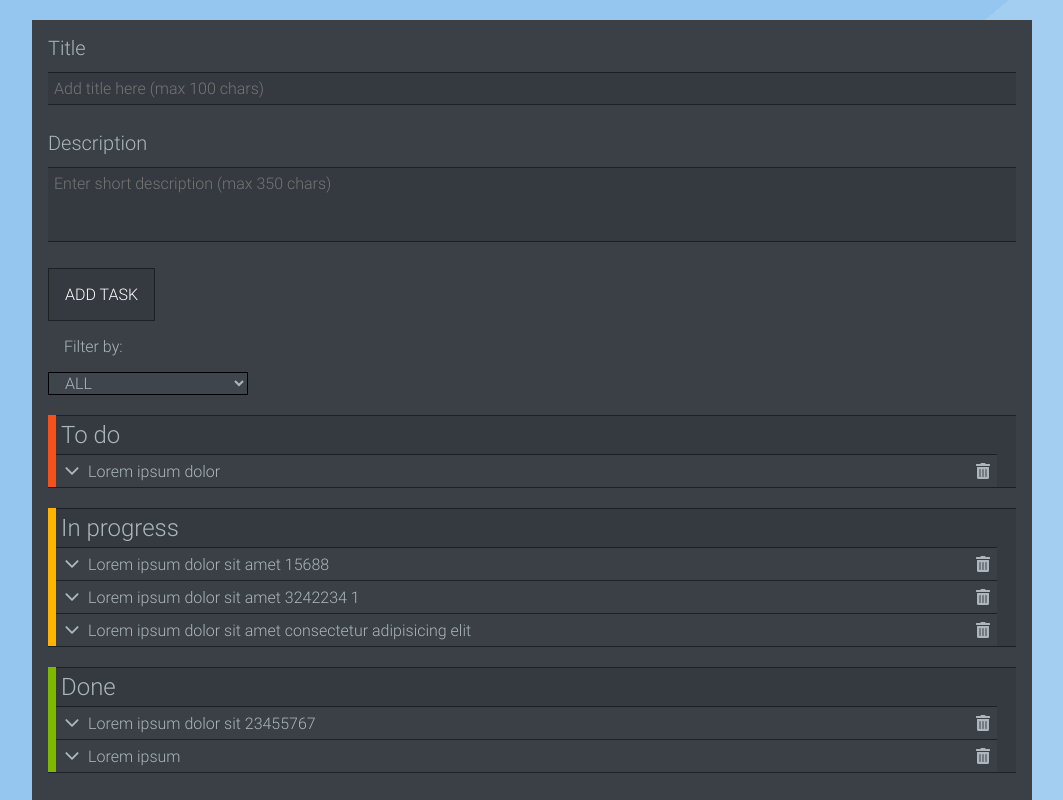
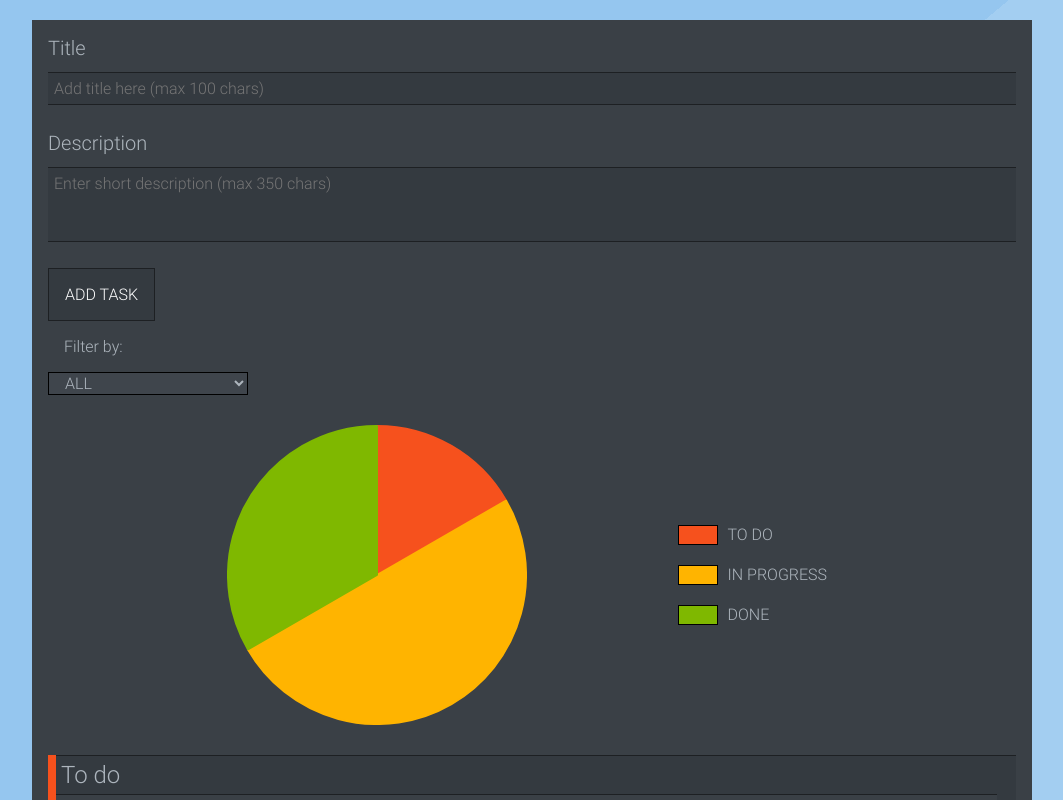
Before and after one commit to krzysztofkot/toDoApp, a React (Create React App) app: page / in a window 1280 px wide. Shown: the top 800 px of the page, without its empty margins (108-1171 px from the left). Built offline with nearby package versions, Linux system fonts and the light colour scheme.

Commit message:
Add Chart component

```diff
--- a/package.json
+++ b/package.json
@@ -6,8 +6,11 @@
     "@testing-library/jest-dom": "^5.16.1",
     "@testing-library/react": "^12.1.2",
     "@testing-library/user-event": "^13.5.0",
+    "chart.js": "^3.7.0",
     "react": "^17.0.2",
+    "react-chartjs-2": "^4.0.0",
     "react-dom": "^17.0.2",
+    "react-icons": "^4.3.1",
     "react-scripts": "5.0.0",
     "styled-components": "^5.3.3",
     "web-vitals": "^2.1.2"
--- a/src/App.js
+++ b/src/App.js
@@ -1,10 +1,9 @@
 import { useState } from "react";
 import { ThemeProvider } from "styled-components";
 import GlobalStyles from "./UI/Global";
-import Container from "./UI/Container";
+import Wrapper from "./UI/Wrapper";
 import TaskForm from "./components/NewTask/Forms/TaskForm";
-import ListsContainer from "./components/Lists/ListsContainer";
-import Filter from "./components/Filter/Filter";
+import Container from "./components/Lists/Container";
 import Placeholder from "./UI/Placeholder";
 
 const theme = {
@@ -127,7 +126,7 @@ function App() {
     allTasks.done.tasks.length > 0
   ) {
     content = (
-      <ListsContainer allTasks={allTasks} onDeleteTask={deleteTaskHandler} />
+      <Container allTasks={allTasks} onDeleteTask={deleteTaskHandler} />
     );
   } else {
     content = <Placeholder>Please add first task</Placeholder>;
@@ -136,10 +135,10 @@ function App() {
   return (
     <ThemeProvider theme={theme}>
       <GlobalStyles />
-      <Container>
+      <Wrapper>
         <TaskForm onAddTask={addTaskHandler} />
         {content}
-      </Container>
+      </Wrapper>
     </ThemeProvider>
   );
 }
--- a/src/UI/Button.js
+++ b/src/UI/Button.js
@@ -11,10 +11,10 @@ const Button = styled.button`
     cursor: pointer;
     font-family: inherit;
     transition: all 0.3s;
-    width: 100%;
 
-    @media (min-width: ${({ theme }) => theme.media.tablet}) {
-      width: auto;
+    width: auto;
+    @media (max-width: ${({ theme }) => theme.media.tablet}) {
+      width: 100%;
     }
   }
 
--- a/src/UI/Container.js
+++ b/src/UI/Wrapper.js
@@ -1,6 +1,6 @@
 import styled from "styled-components";
 
-const Container = styled.div`
+const Wrapper = styled.div`
    {
     background-color: ${({ theme }) => theme.colors.colorPrimary};
     max-width: 1000px;
@@ -15,4 +15,4 @@ const Container = styled.div`
   }
 `;
 
-export default Container;
+export default Wrapper;
--- /dev/null
+++ b/src/components/Chart/Chart.js
@@ -0,0 +1,78 @@
+import { Chart as ChartJS, ArcElement, defaults, Tooltip } from "chart.js";
+import { Pie } from "react-chartjs-2";
+import { withTheme } from "styled-components";
+import ChartContainer from "./ChartContainer";
+import ChartLegend from "./ChartLegend";
+
+ChartJS.register(ArcElement, Tooltip);
+
+const Chart = ({ allTasks, theme, filter }) => {
+  let arrData = [];
+  let labels = [];
+  let data = [];
+  let backgroundColor;
+
+  if (filter === "all") {
+    for (const data in allTasks) {
+      arrData.push({ ...allTasks[data] });
+    }
+    labels = arrData.map(item => item.title);
+    data = arrData.map(item => item.tasks.length);
+    backgroundColor = arrData.map(item => {
+      return theme.colors[item.id];
+    });
+  } else {
+    const tasksCountHelper = [];
+
+    for (const data in allTasks) {
+      tasksCountHelper.push({ ...allTasks[data] });
+    }
+    const taskSum = tasksCountHelper.reduce(
+      (curr, next) => curr + next.tasks.length,
+      0
+    );
+
+    arrData = [allTasks[filter]];
+
+    backgroundColor = [theme.colors[arrData[0].id], "grey"];
+
+    const currTasksLength = arrData[0].tasks.length;
+
+    labels.push(allTasks[filter].title, "rest tasks");
+    data.push(currTasksLength, taskSum - currTasksLength);
+    console.log(data);
+    console.log(labels);
+  }
+  const borderColor = [...backgroundColor];
+
+  let legendData = backgroundColor.map((color, index) => {
+    return {
+      color: color,
+      label: labels[index],
+    };
+  });
+
+  defaults.font.size = 14;
+
+  const chartData = {
+    labels,
+    datasets: [
+      {
+        backgroundColor,
+        borderColor,
+        data,
+      },
+    ],
+  };
+
+  return (
+    <ChartContainer>
+      <div>
+        <Pie data={chartData} options={{ maintainAspectRatio: true }} />
+      </div>
+      <ChartLegend data={legendData} />
+    </ChartContainer>
+  );
+};
+
+export default withTheme(Chart);
--- /dev/null
+++ b/src/components/Chart/ChartContainer.js
@@ -0,0 +1,19 @@
+import styled from "styled-components";
+
+const ChartContainer = styled.div`
+   {
+    margin: 30px auto;
+    width: 90%;
+    display: flex;
+    align-items: center;
+    justify-content: space-evenly;
+    height: 100%;
+    flex-direction: row;
+
+    @media (max-width: ${({ theme }) => theme.media.tablet}) {
+      flex-direction: column;
+    }
+  }
+`;
+
+export default ChartContainer;
--- /dev/null
+++ b/src/components/Chart/ChartLegend.js
@@ -0,0 +1,22 @@
+import { withTheme } from "styled-components";
+import ChartLegendItem from "./ChartLegendItem";
+import ChartLegendStyle from "./ChartLegendstyle";
+
+const ChartLegend = ({ data }) => {
+  const dataArr = [];
+
+  for (const el in data) {
+    dataArr.push(data[el]);
+  }
+  console.log(dataArr);
+
+  return (
+    <ChartLegendStyle>
+      {dataArr.map((el, index) => (
+        <ChartLegendItem title={el.label} color={el.color} key={index} />
+      ))}
+    </ChartLegendStyle>
+  );
+};
+
+export default withTheme(ChartLegend);
--- /dev/null
+++ b/src/components/Chart/ChartLegendItem.js
@@ -0,0 +1,12 @@
+import ChartLegendItemStyle from "./ChartLegendItemStyle";
+
+const ChartLegendItem = ({ title, color }) => {
+  return (
+    <ChartLegendItemStyle color={color}>
+      <span></span>
+      <p>{title}</p>
+    </ChartLegendItemStyle>
+  );
+};
+
+export default ChartLegendItem;
--- /dev/null
+++ b/src/components/Chart/ChartLegendItemStyle.js
@@ -0,0 +1,22 @@
+import styled from "styled-components";
+
+const ChartLegendItemStyle = styled.div`
+   {
+    display: flex;
+    margin: 10px;
+    @media (max-width: ${({ theme }) => theme.media.tablet}) {
+      margin: 20px 0;
+    }
+  }
+
+  & > span {
+    margin: 0 10px;
+    border: 1px solid black;
+    display: block;
+    width: 40px;
+    height: 20px;
+    background-color: ${props => props.color};
+  }
+`;
+
+export default ChartLegendItemStyle;
--- /dev/null
+++ b/src/components/Chart/ChartLegendstyle.js
@@ -0,0 +1,16 @@
+import styled from "styled-components";
+
+const ChartLegendStyle = styled.div`
+   {
+    display: flex;
+    flex-wrap: wrap;
+    justify-content: flex-start;
+    text-transform: uppercase;
+    flex-direction: column;
+    @media (max-width: ${({ theme }) => theme.media.tablet}) {
+      flex-direction: row;
+    }
+  }
+`;
+
+export default ChartLegendStyle;
--- a/src/components/Lists/ListsContainer.js
+++ b/src/components/Lists/Container.js
@@ -3,9 +3,10 @@ import { withTheme } from "styled-components";
 import TaskList from "../Tasks/TaskList";
 import ListWrapper from "./ListWrapper";
 import Filter from "../Filter/Filter";
+import Chart from "../Chart/Chart";
 import { useState } from "react";
 
-const ListsContainer = ({ allTasks, onDeleteTask, theme }) => {
+const Container = ({ allTasks, onDeleteTask, theme }) => {
   const [filterOption, setFilterOption] = useState("all");
   let tasksArr = [];
 
@@ -18,7 +19,6 @@ const ListsContainer = ({ allTasks, onDeleteTask, theme }) => {
   }
 
   const filterOptionsHandler = option => {
-    console.log(`Hello Im in list container ${option}`);
     setFilterOption(option);
   };
 
@@ -34,6 +34,7 @@ const ListsContainer = ({ allTasks, onDeleteTask, theme }) => {
   return (
     <div>
       <Filter allTasks={allTasks} onFilterOptions={filterOptionsHandler} />
+      <Chart allTasks={allTasks} filter={filterOption}></Chart>
       {tasksArr.map(el => {
         return (
           <ListWrapper bgc={theme.colors[el.id]} key={el.id}>
@@ -42,28 +43,7 @@ const ListsContainer = ({ allTasks, onDeleteTask, theme }) => {
           </ListWrapper>
         );
       })}
-      {/* <ListWrapper bgc={theme.colors.toDo}>
-        <h2>{allTasks.toDo.title}</h2>
-        <TaskList
-          allTasks={allTasks.toDo}
-          onDeleteHandler={deleteHandler}
-        ></TaskList>
-      </ListWrapper>
-      <ListWrapper bgc={theme.colors.inProgress}>
-        <h2>{allTasks.inProgress.title}</h2>
-        <TaskList
-          allTasks={allTasks.inProgress}
-          onDeleteHandler={deleteHandler}
-        ></TaskList>
-      </ListWrapper>
-      <ListWrapper bgc={theme.colors.done}>
-        <h2>{allTasks.done.title}</h2>
-        <TaskList
-          allTasks={allTasks.done}
-          onDeleteHandler={deleteHandler}
-        ></TaskList>
-      </ListWrapper> */}
     </div>
   );
 };
-export default withTheme(ListsContainer);
+export default withTheme(Container);
--- a/src/components/Lists/ListEl.js
+++ b/src/components/Lists/ListEl.js
@@ -17,8 +17,8 @@ const ListEl = styled.li`
 
   & p {
     height: 0;
+    line-height: 1.6;
     font-size: 14px;
-    line-height: 1.6;
 
     @media (max-width: ${({ theme }) => theme.media.tablet}) {
       font-size: 12px;
```
Also changed, not shown: 1 other file (tests, documents, lock files or other folders).
